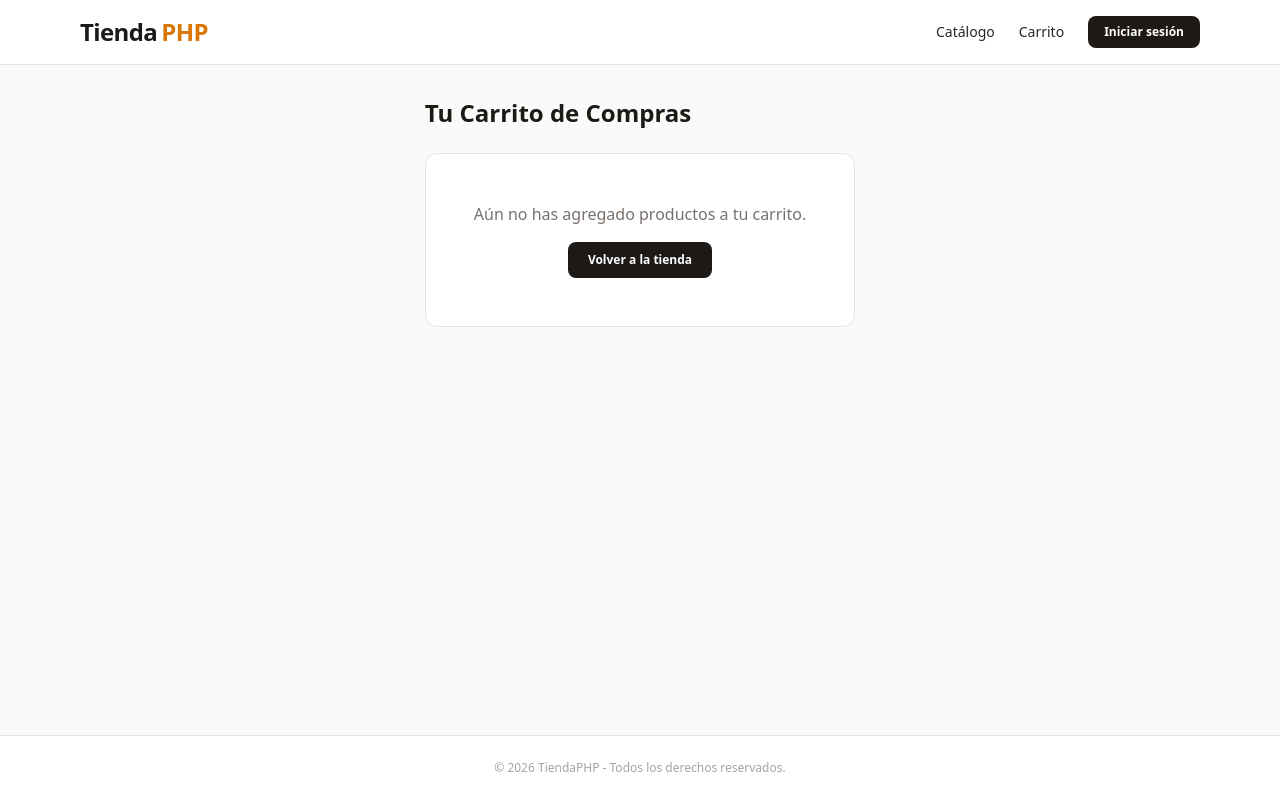
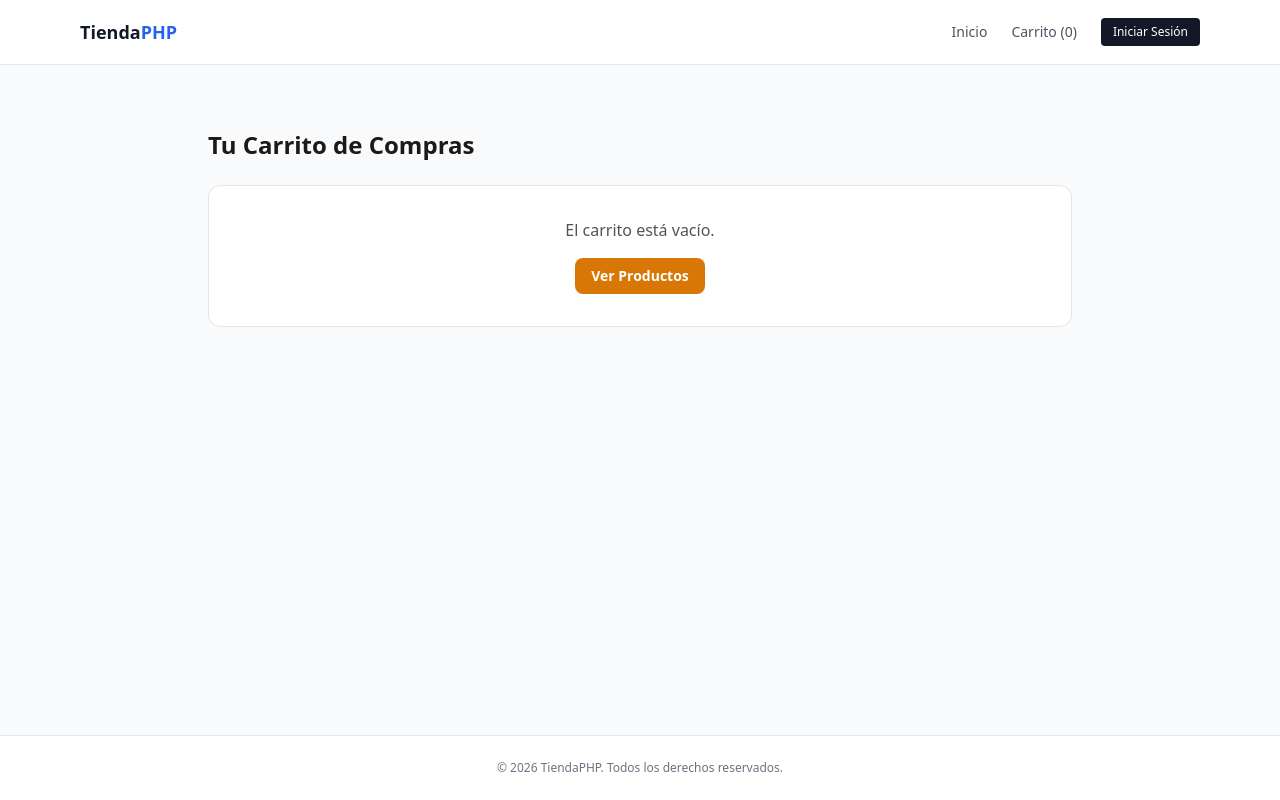
Before and after one commit to luiscampillo07-oss/Tienda-Online-PHP, a PHP site: page /views/carrito.phtml in a window 1280 px wide. Run offline with PHP 8.4, Linux system fonts and the light colour scheme; some libraries are stand-ins or nearby versions.

Commit message:
Fix: mainController y Repository && sytle view

```diff
--- a/tienda-db.sql
+++ b/tienda-db.sql
@@ -14,7 +14,7 @@ CREATE TABLE Categoria (
 
 -- 3. Tabla PRODUCTO
 CREATE TABLE Producto (
-    ID_Producto INT AUTO_INCREMENT PRIMARY KEY, -- Usar SERIAL PRIMARY KEY en PostgreSQL
+    ID_Producto INT AUTO_INCREMENT PRIMARY KEY, --
     Nombre VARCHAR(150) NOT NULL,
     Descripcion TEXT,
     Precio FLOAT NOT NULL CHECK (Precio >= 0),
--- a/views/carrito.phtml
+++ b/views/carrito.phtml
@@ -1,39 +1,42 @@
-<?php require __DIR__ . '/header.phtml'; ?>
+<?php require_once __DIR__ . '/header.phtml'; ?>
 
+<div class="max-w-4xl mx-auto my-8 px-4">
     <h1 class="text-2xl font-bold text-stone-900 mb-6">Tu Carrito de Compras</h1>
 
     <?php if (empty($itemsCarrito)): ?>
-    <div class="bg-white p-12 text-center rounded-xl border border-stone-200">
-        <p class="text-stone-500 mb-4">Aún no has agregado productos a tu carrito.</p>
-        <a href="index.php" class="inline-block bg-stone-900 text-white text-xs font-semibold px-5 py-2.5 rounded-lg hover:bg-stone-800 transition">
-            Volver a la tienda
+        <div class="bg-white p-8 rounded-xl border border-stone-200 text-center">
+            <p class="text-stone-600 mb-4">El carrito está vacío.</p>
+            <a href="index.php" class="inline-block bg-amber-600 hover:bg-amber-700 text-white text-sm font-semibold py-2 px-4 rounded-lg transition">
+                Ver Productos
             </a>
         </div>
     <?php else: ?>
-    <div class="grid grid-cols-1 lg:grid-cols-3 gap-8">
-        <div class="lg:col-span-2 bg-white rounded-xl border border-stone-200 overflow-hidden">
-            <table class="w-full text-left text-sm text-stone-600">
-                <thead class="bg-stone-50 text-xs font-bold uppercase text-stone-500 border-b border-stone-200">
-                    <tr>
+        <div class="bg-white rounded-xl border border-stone-200 shadow-sm overflow-hidden mb-6">
+            <table class="w-full text-left border-collapse">
+                <thead>
+                    <tr class="bg-stone-50 border-b border-stone-200 text-xs font-semibold text-stone-600 uppercase">
                         <th class="p-4">Producto</th>
                         <th class="p-4">Precio</th>
-                        <th class="p-4 text-center">Cant.</th>
+                        <th class="p-4">Cantidad</th>
                         <th class="p-4">Subtotal</th>
-                        <th class="p-4"></th>
+                        <th class="p-4 text-right">Acciones</th>
                     </tr>
                 </thead>
-                <tbody class="divide-y divide-stone-100">
-                    <?php $total = 0; ?>
-                    <?php foreach ($itemsCarrito as $item): ?>
-                        <?php $subtotal = $item['Precio'] * $item['cantidad']; ?>
-                        <?php $total += $subtotal; ?>
+                <tbody class="divide-y divide-stone-200 text-sm">
+                    <?php
+                    $totalGeneral = 0;
+                    foreach ($itemsCarrito as $item):
+                        $subtotal = $item["Precio"] * $item["cantidad"];
+                        $totalGeneral += $subtotal;
+                    ?>
                         <tr>
-                            <td class="p-4 font-semibold text-stone-900"><?= htmlspecialchars($item['Nombre']) ?></td>
-                            <td class="p-4">$<?= number_format($item['Precio'], 2) ?></td>
-                            <td class="p-4 text-center"><?= $item['cantidad'] ?></td>
-                            <td class="p-4 font-bold text-stone-900">$<?= number_format($subtotal, 2) ?></td>
-                            <td class="p-4 text-right">
-                                 <a href="carrito.php?action=eliminar&id=<?= $item['ID_Producto'] ?>" class="text-xs text-red-500 hover:underline">Quitar</a>
+                            <td class="p-4 font-medium text-stone-900"><?= htmlspecialchars($item["Nombre"]) ?></td>
+                            <td class="p-4 text-stone-600"><?= number_format($item["Precio"], 2) ?> €</td>
+                            <td class="p-4 font-semibold"><?= $item["cantidad"] ?></td>
+                            <td class="p-4 text-stone-900 font-semibold"><?= number_format($subtotal, 2) ?> €</td>
+                            <td class="p-4 text-right space-x-2">
+                                <a href="index.php?action=add&id=<?= $item['ID_Producto'] ?>" class="text-amber-600 hover:underline font-bold">+</a>
+                                <a href="index.php?action=eliminar&id=<?= $item['ID_Producto'] ?>" class="text-red-600 hover:underline font-bold">-</a>
                             </td>
                         </tr>
                     <?php endforeach; ?>
@@ -41,26 +44,22 @@
             </table>
         </div>
 
-        <div class="bg-white p-6 rounded-xl border border-stone-200 h-fit">
-            <h2 class="text-lg font-bold text-stone-900 mb-4">Resumen del pedido</h2>
+        <div class="flex justify-between items-center bg-stone-50 p-6 rounded-xl border border-stone-200">
+            <div>
+                <a href="index.php?action=limpiar" class="text-sm text-red-600 hover:underline font-medium">Vaciar Carrito</a>
+            </div>
+            <div class="text-right">
+                <p class="text-lg font-bold text-stone-900 mb-2">Total: <?= number_format($totalGeneral, 2) ?> €</p>
 
-            <div class="flex justify-between py-2 border-b border-stone-100 text-sm">
-                <span class="text-stone-500">Subtotal</span>
-                <span class="font-semibold text-stone-900">$<?= number_format($total, 2) ?></span>
-            </div>
-
-            <div class="flex justify-between py-4 text-lg font-bold text-stone-900">
-                <span>Total</span>
-                <span class="text-amber-700">$<?= number_format($total, 2) ?></span>
-            </div>
-
-            <form action="procesar_pedido.php" method="POST" class="mt-4">
-                <button type="submit" class="w-full bg-amber-600 hover:bg-amber-700 text-white py-3 rounded-lg text-sm font-semibold transition">
-                    Finalizar Compra
+                <form action="index.php?action=procesarPedido" method="POST">
+                    <input type="hidden" name="total" value="<?= $totalGeneral ?>">
+                    <button type="submit" class="bg-amber-600 hover:bg-amber-700 text-white font-semibold py-2 px-6 rounded-lg transition">
+                        Finalizar Pedido
                     </button>
                 </form>
             </div>
         </div>
     <?php endif; ?>
+</div>
 
 <?php require_once __DIR__ . '/footer.phtml'; ?>
--- a/views/footer.phtml
+++ b/views/footer.phtml
@@ -1,10 +1,10 @@
 </main>
 
-    <footer class="bg-white border-t border-stone-200 mt-auto py-6">
-        <div class="max-w-6xl mx-auto px-4 text-center text-xs text-stone-400">
-            &copy; <?= date('Y') ?> TiendaPHP - Todos los derechos reservados.
-        </div>
-    </footer>
+<footer class="bg-white border-t border-gray-200 py-6 mt-auto">
+    <div class="max-w-6xl mx-auto px-4 text-center text-xs text-gray-500">
+        &copy; <?= date('Y') ?> TiendaPHP. Todos los derechos reservados.
+    </div>
+</footer>
 
 </body>
 </html>
--- a/views/header.phtml
+++ b/views/header.phtml
@@ -1,62 +1,48 @@
-<?php
-// Asegurar que la sesión esté activa antes de leer $SESSION
-if (session_status() === PHP_SESSION_NONE) {
-    session_start();
-}
-
-// Calcular la cantidad total de unidades en el carrito sin lanzar warnings
-$cantCarrito = 0;
-if (isset($_SESSION['carrito']) && is_array($_SESSION['carrito'])) {
-    $cantCarrito = array_sum(array_column($_SESSION['carrito'], 'cantidad'));
-}
-?>
 <!DOCTYPE html>
 <html lang="es">
 <head>
     <meta charset="UTF-8">
     <meta name="viewport" content="width=device-width, initial-scale=1.0">
-    <title><?= isset($title) ? htmlspecialchars($title) : 'TiendaPHP'; ?></title>
-    <!-- Tailwind CSS -->
+    <title><?= isset($title) ? htmlspecialchars($title) : 'TiendaPHP' ?></title>
     <script src="https://cdn.tailwindcss.com"></script>
 </head>
-<body class="bg-stone-50 text-stone-800 font-sans antialiased min-h-screen flex flex-col">
+<body class="bg-gray-50 text-gray-800 antialiased font-sans min-h-screen flex flex-col">
 
-    <!-- Navegación -->
-    <header class="bg-white border-b border-stone-200">
-        <div class="max-w-6xl mx-auto px-4 py-4 flex justify-between items-center">
-
-            <a href="index.php" class="text-2xl font-bold tracking-tight text-stone-900 flex items-center gap-1">
-                Tienda<span class="text-amber-600">PHP</span>
+<header class="bg-white border-b border-gray-200">
+    <div class="max-w-6xl mx-auto px-4 h-16 flex items-center justify-between">
+        <a href="index.php" class="text-lg font-bold transition">
+            <span class="text-gray-900">Tienda</span><span class="text-blue-600">PHP</span>
         </a>
 
-            <nav class="flex items-center gap-6 text-sm font-medium">
-                <a href="index.php" class="hover:text-amber-600 transition">Catálogo</a>
+        <nav class="flex items-center gap-6 text-sm font-medium text-gray-600">
+            <a href="index.php" class="hover:text-gray-900">Inicio</a>
 
-                <a href="carrito.php" class="relative flex items-center gap-1 hover:text-amber-600 transition">
-                    <span>Carrito</span>
-                    <?php if ($cantCarrito > 0): ?>
-                        <span class="bg-amber-600 text-white text-xs font-bold px-2 py-0.5 rounded-full">
-                            <?= $cantCarrito ?>
-                        </span>
-                    <?php endif; ?>
+            <a href="index.php?action=verCarrito" class="hover:text-gray-900">
+                Carrito (<?php
+                    $cantTotal = 0;
+                    if (isset($_SESSION['carrito']) && is_array($_SESSION['carrito'])) {
+                        foreach ($_SESSION['carrito'] as $item) {
+                            if (isset($item['cantidad'])) {
+                                $cantTotal += $item['cantidad'];
+                            }
+                        }
+                    }
+                    echo $cantTotal;
+                ?>)
             </a>
 
-                <?php if (isset($_SESSION['cliente'])): ?>
-                    <span class="text-xs text-stone-500">
-                        Hola, <?= htmlspecialchars($_SESSION['cliente']['Nombre']) ?>
+            <?php if (isset($_SESSION["cliente"])): ?>
+                <span class="text-gray-900 font-semibold">
+                    <?= htmlspecialchars($_SESSION["cliente"]["Nombre"]) ?>
                 </span>
-                    <a href="logout.php" class="text-xs text-red-600 hover:underline">
-                        Cerrar sesión
-                    </a>
+                <a href="index.php?action=logout" class="text-red-600 hover:underline text-xs">Salir</a>
             <?php else: ?>
-                    <a href="login.php" class="bg-stone-900 hover:bg-stone-800 text-white px-4 py-2 rounded-lg text-xs font-semibold transition">
-                        Iniciar sesión
+                <a href="index.php?action=login" class="bg-gray-900 hover:bg-gray-800 text-white px-3 py-1.5 rounded text-xs transition">
+                    Iniciar Sesión
                 </a>
             <?php endif; ?>
         </nav>
-
     </div>
 </header>
 
-    <!-- Contenedor Principal -->
-    <main class="max-w-6xl mx-auto px-4 py-8 flex-grow">
+<main class="flex-grow max-w-6xl w-full mx-auto px-4 py-8">
```
Also changed, not shown: controllers/mainController.php (+76 -7 lines), views/login.phtml (+11 -12 lines), views/mainView.phtml (+31 -16 lines). Lines whose indentation alone changed are shown as unchanged.
